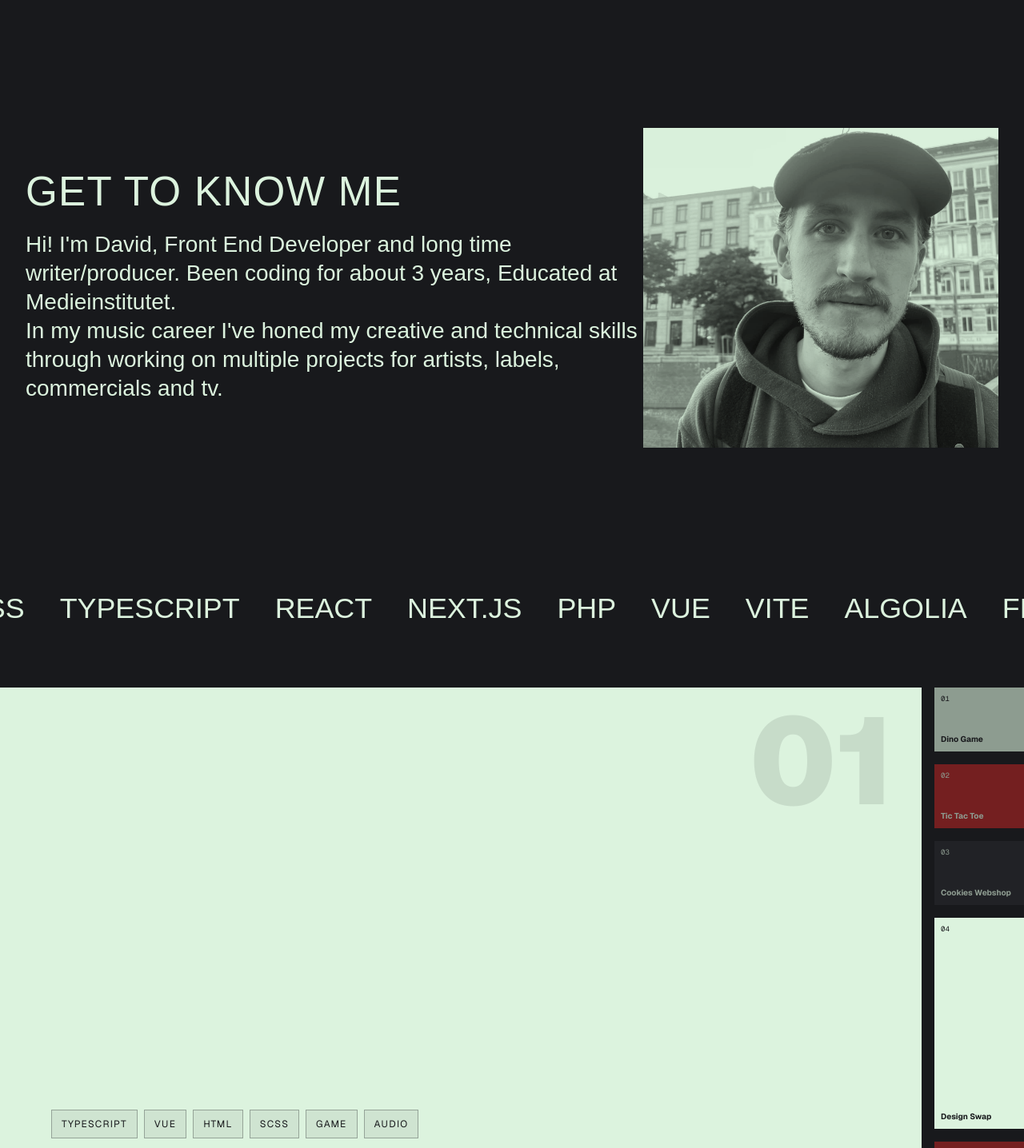
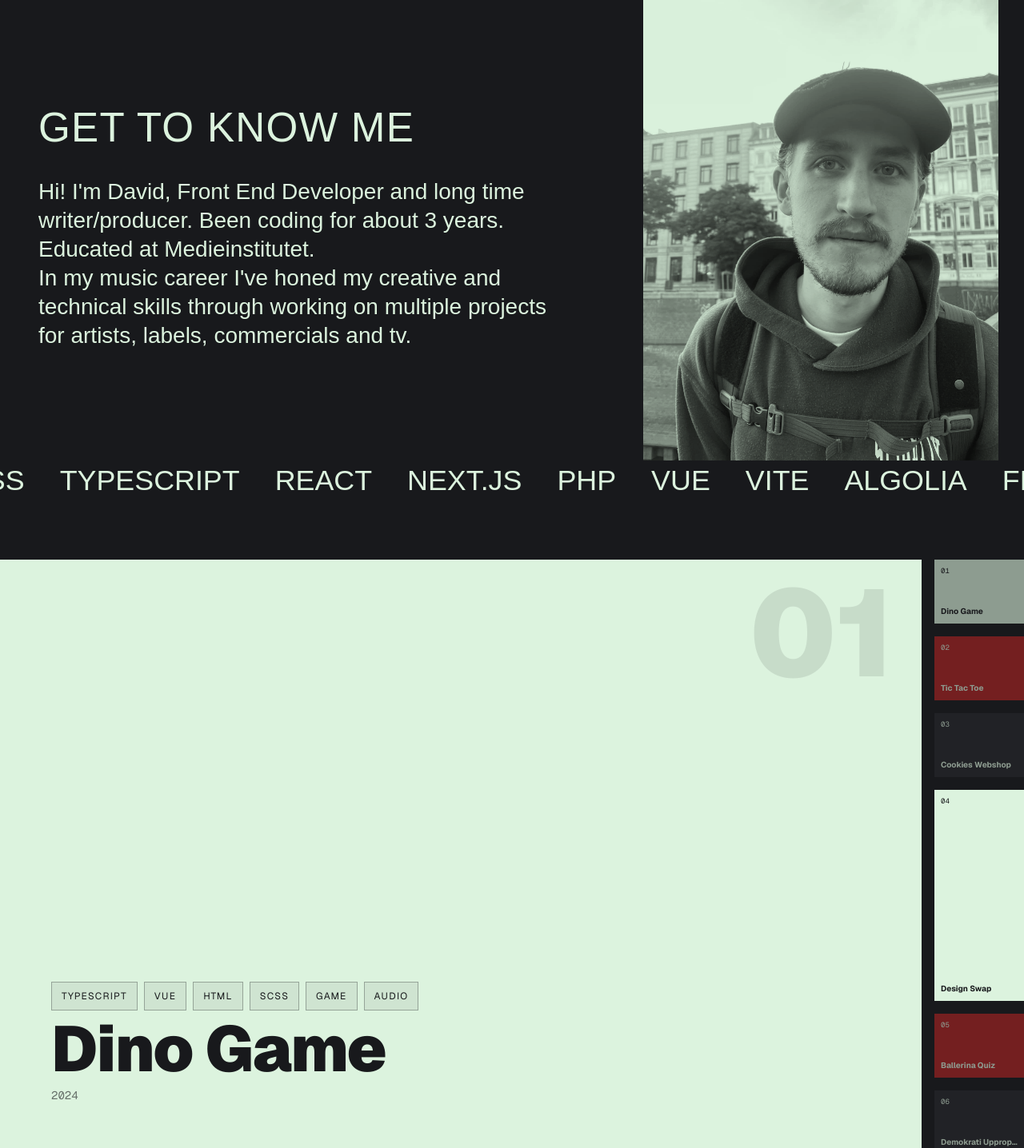
Before and after one commit to Davkje/portfolio-2026, a Next.js app: page / in a window 1280 px wide. Shown: the part 800-2236 px from the top of the page at 80% size. Built offline with nearby package versions, Linux system fonts and the light colour scheme; a web font is replaced by a local one.

Commit message:
small changes

```diff
--- a/src/components/Hello.tsx
+++ b/src/components/Hello.tsx
@@ -8,14 +8,14 @@ const profilePhoto = "/assets/david.jpeg";
 
 function AnimatedBlock({ children, delay = 0 }: { children: React.ReactNode; delay?: number }) {
 	const ref = useRef(null);
-	const isInView = useInView(ref, { once: true, margin: "-100px" });
+	const isInView = useInView(ref, { margin: "-50px" });
 
 	return (
 		<motion.div
 			ref={ref}
 			initial={{ opacity: 0, y: 20 }}
 			animate={isInView ? { opacity: 1, y: 0 } : {}}
-			transition={{ duration: 1, delay, ease: "easeOut" }}
+			transition={{ duration: 0.8, delay, ease: "easeInOut" }}
 		>
 			{children}
 		</motion.div>
@@ -24,26 +24,25 @@ function AnimatedBlock({ children, delay = 0 }: { children: React.ReactNode; del
 
 export default function Hello() {
 	return (
-		<section className="relative bg-background w-full min-h-[90vh] place-content-center place-items-center flex flex-col md:flex-row gap-8 md:justify-between p-[clamp(16px,10vw,32px)]">
-			<div className="white-space z-300 text-[clamp(20px,6vw,44px)] md:max-w-[60vw] relative flex flex-col gap-6 items-start justify-center">
+		<section className="relative bg-background w-full min-h-[70vh] place-content-center place-items-center flex flex-col md:flex-row gap-6 md:justify-between p-6 md:p-12">
+			<div className="white-space z-300 text-[clamp(20px,6vw,44px)] md:max-w-[50vw] relative flex flex-col gap-2 md:gap-6 items-start justify-center">
 				<AnimatedBlock delay={0}>
-					<p className="uppercase text-[clamp(24px,4vw,64px)] leading-12 tracking-wide ">
-						Get to know me
-					</p>
+					<p className="uppercase text-[clamp(24px,4vw,64px)] tracking-wide ">Get to know me</p>
 				</AnimatedBlock>
 
-				<AnimatedBlock delay={0.2}>
+				<AnimatedBlock delay={0.1}>
 					<p className="font-medium text-[clamp(20px,3vw,28px)] leading-[clamp(28px,4vw,36px)]">
 						Hi! I&apos;m David, Front End Developer and long time writer/producer. Been coding for
-						about 3 years, Educated at Medieinstitutet.
-						<br /> In my music career I&apos;ve honed my creative and technical skills through
-						working on multiple projects for artists, labels, commercials and tv.
+						about 3 years. Educated at Medieinstitutet.
+						<br />
+						In my music career I&apos;ve honed my creative and technical skills through working on
+						multiple projects for artists, labels, commercials and tv.
 					</p>
 				</AnimatedBlock>
 			</div>
 
 			<div
-				className="z-100 w-full max-h-[400px] md:w-[clamp(280px,40vw,444px)] aspect-3/4 bg-foreground relative md:absolute md:top-[-64] md:right-8"
+				className="z-100 w-full max-h-100 md:max-h-none md:w-[clamp(280px,40vw,444px)] aspect-3/4 bg-foreground relative md:absolute md:top-[-64] md:right-8"
 				// style={{
 				// 	width: "clamp(280px, 31.5vw, 544px)",
 				// 	height: "clamp(440px, 44.9vw, 776px)",
--- a/src/components/Hero.tsx
+++ b/src/components/Hero.tsx
@@ -41,8 +41,8 @@ export default function Hero() {
 				<div className="w-px h-16 bg-foreground" />
 			</div>
 
-			<div className="px-6 py-2 place-self-start">
-				<div className="uppercase leading-[clamp(80px,12vw,200px)] text-[clamp(80px,13vw,240px)]">
+			<div className="px-6 py-2 place-self-start mt-16 md:mt-0">
+				<div className="uppercase leading-[clamp(80px,17vw,160px)] text-[clamp(80px,18vw,180px)]">
 					<p>ITS</p>
 					<p>DOWN</p>
 					<p>THERE</p>
--- a/src/components/ProjectCarousel.tsx
+++ b/src/components/ProjectCarousel.tsx
@@ -46,7 +46,7 @@ export default function ProjectCarousel() {
 	const scrollTo = (id: string) => {
 		document.getElementById(id)?.scrollIntoView({
 			behavior: "smooth",
-			block: "end", // Detta tvingar mitten av elementet till mitten av skärmen
+			block: "end",
 		});
 	};
 
--- a/src/data/portfolio.json
+++ b/src/data/portfolio.json
@@ -125,15 +125,15 @@
 			"accent": "#dcf3de"
 		},
 		{
-			"id": "code-smells",
-			"title": "Code Smells",
-			"description": "A school assignment where we had to clean up a codebase with a lot of 'Code Smells'. It's a simple layout that fetches and displays podcasts. This was also the first time I worked with APIs.",
-			"tags": ["TypeScript", "API", "Refactor", "Bugfixing"],
-			"liveUrl": "https://medieinstitutet.github.io/fed24d-arbetsmetodik-inl-1-Davkje/",
-			"githubUrl": "https://github.com/Medieinstitutet/fed24d-arbetsmetodik-inl-1-Davkje",
+			"id": "demokrati-uppropet",
+			"title": "Demokrati Uppropet",
+			"description": "Small onepage site for Kristna Fredsrörelsen.",
+			"tags": ["TypeScript", "NExt"],
+			"liveUrl": "https://demokratiuppropet.se/",
+			"githubUrl": "",
 			"featured": false,
 			"img": "https://placehold.net/default.png",
-			"year": "2024",
+			"year": "2025",
 			"bg": "#28292d",
 			"accent": "#dcf3de"
 		}
@@ -142,7 +142,7 @@
 		{
 			"school": "Medieinstitutet",
 			"degree": "Front End Development",
-			"location": "Karlstad, Sweden",
+			"location": "Sweden",
 			"startYear": 2024,
 			"endYear": 2026,
 			"current": true
@@ -150,11 +150,11 @@
 	],
 	"experience": [
 		{
-			"role": "Freelance Writer & Producer",
+			"role": "Songwriter & Producer",
 			"company": "Self-employed",
 			"startYear": 2016,
-			"endYear": 2024,
-			"description": "8 years as a signed and freelancing audio creator, working on projects for artists, labels, commercials and tv."
+			"endYear": 2026,
+			"description": "Signed and freelancing music creator. Worked on projects for artists, labels, commercials and tv."
 		}
 	]
 }
```
